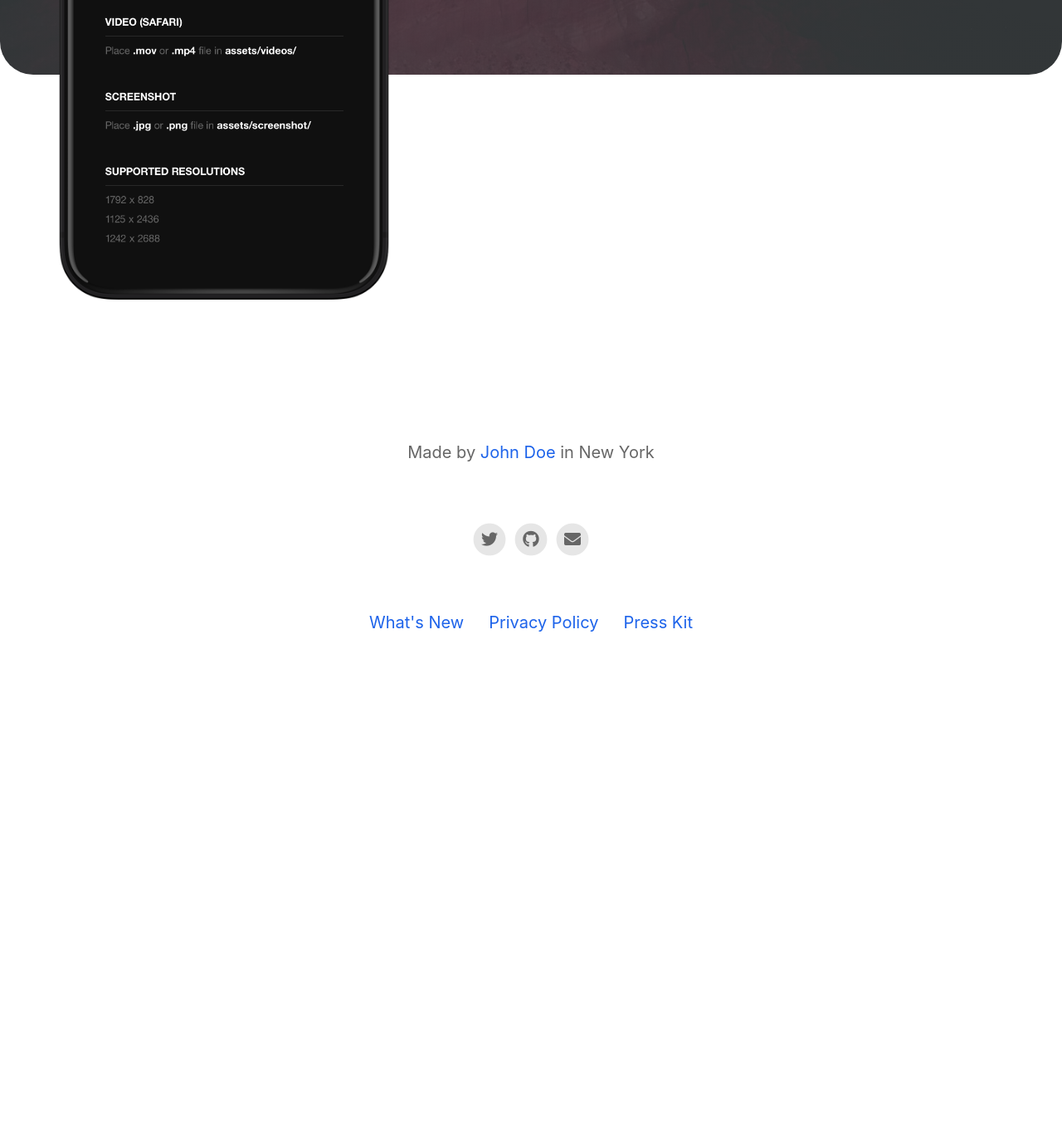
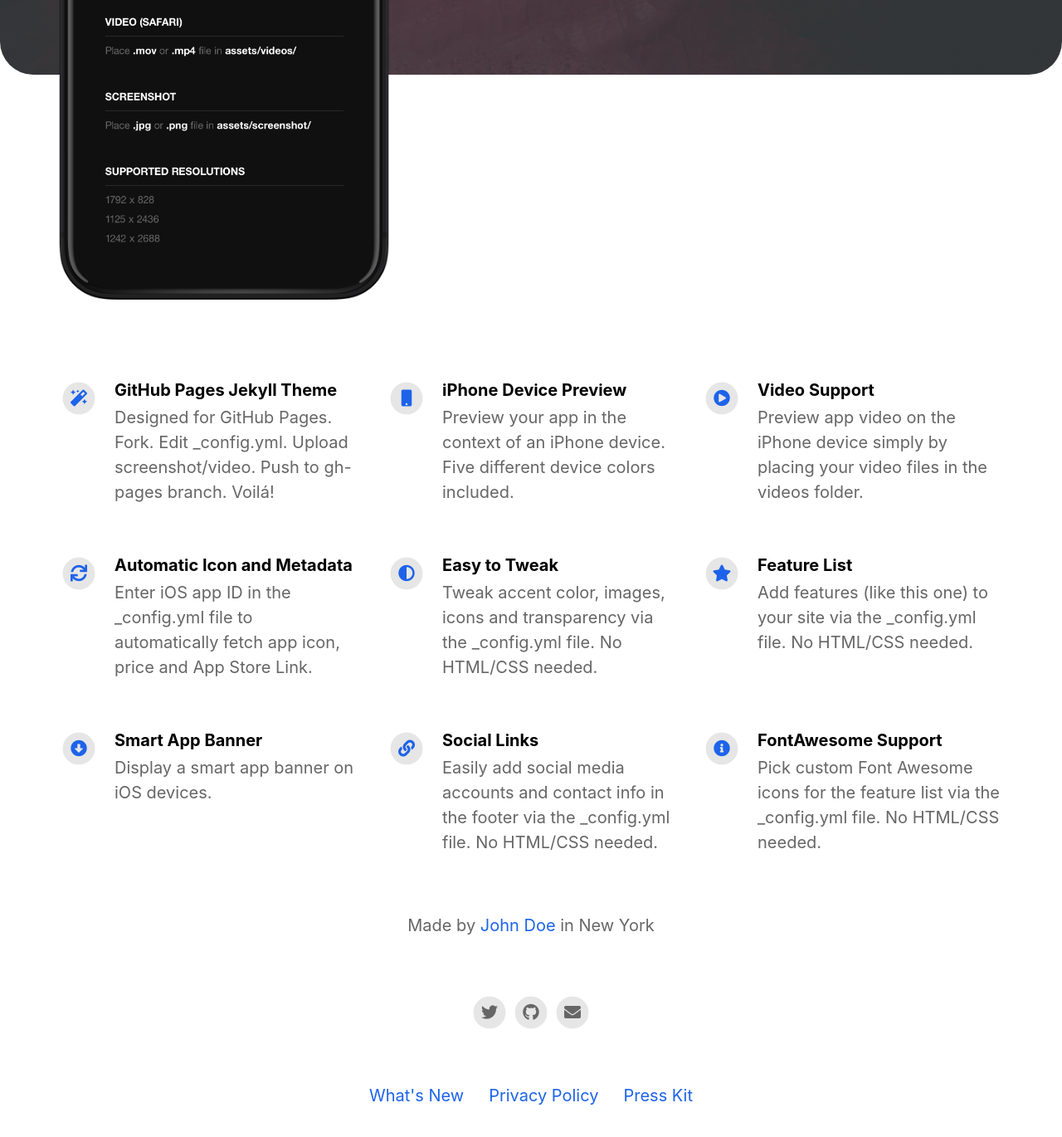
Before and after one commit to chickensmitten/automatic, a Jekyll site: the page built from index.html, in a window 1280 px wide and 1400 px high, scrolled down 624 px. Shown: the top 1370 px of the window at 83% size. Built offline with Jekyll 4.4.1, drawn with Linux system fonts in a browser that asks for light colours; nearby versions of some CDN libraries; before the commit the page ends 1454 px from its top, so only the background shows below that.

Commit message:
Update _config.yml

```diff
--- a/_config.yml
+++ b/_config.yml
@@ -31,7 +31,7 @@ github-icon                               : github
 
 
 # Feature List                            Edit, add or remove features to be presented.
-features                                  :
+features-list                             :
 
   - title                                 : GitHub Pages Jekyll Theme
     description                           : Designed for GitHub Pages. Fork. Edit _config.yml. Upload screenshot/video. Push to gh-pages branch. Voilá!
```
